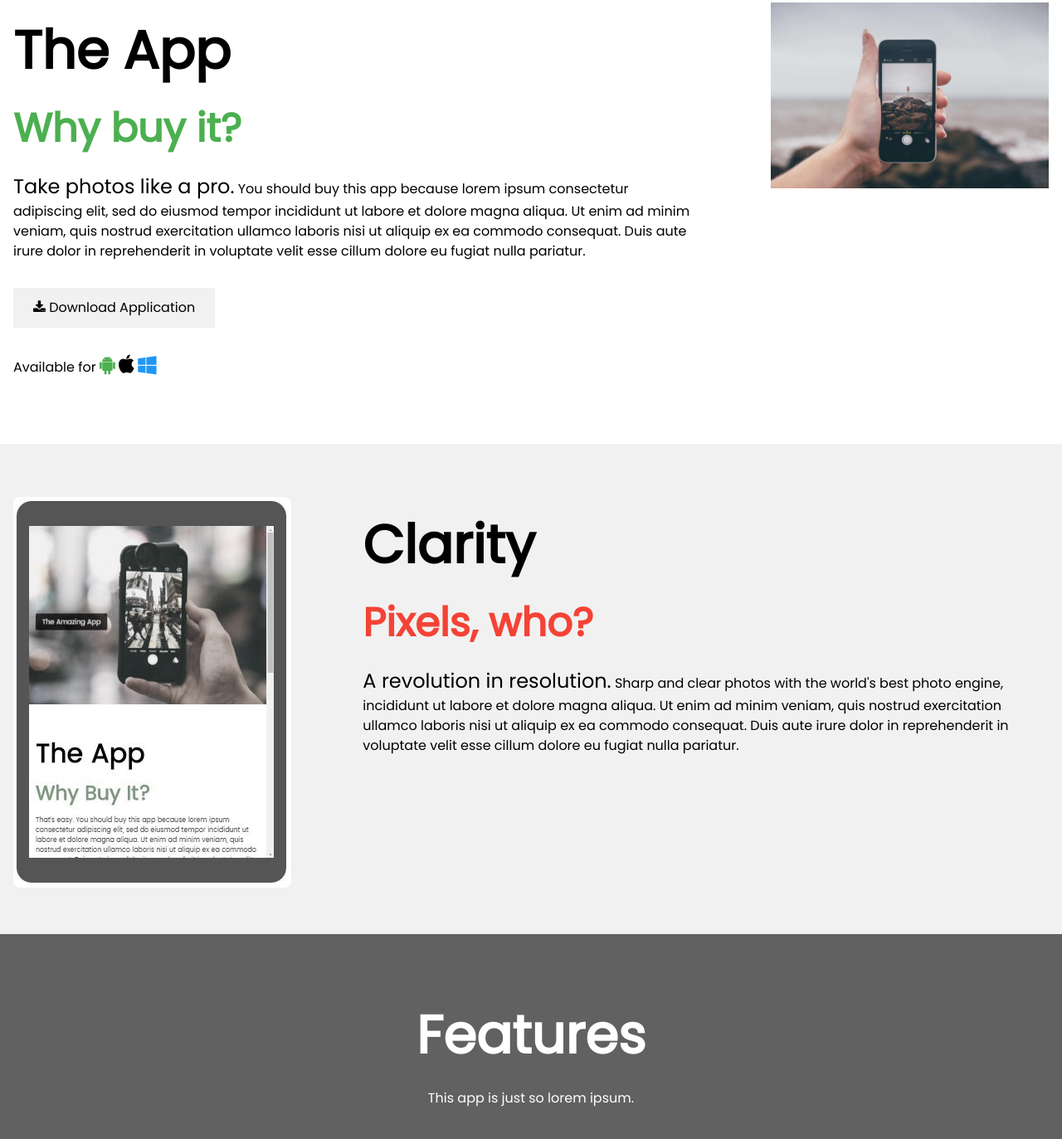
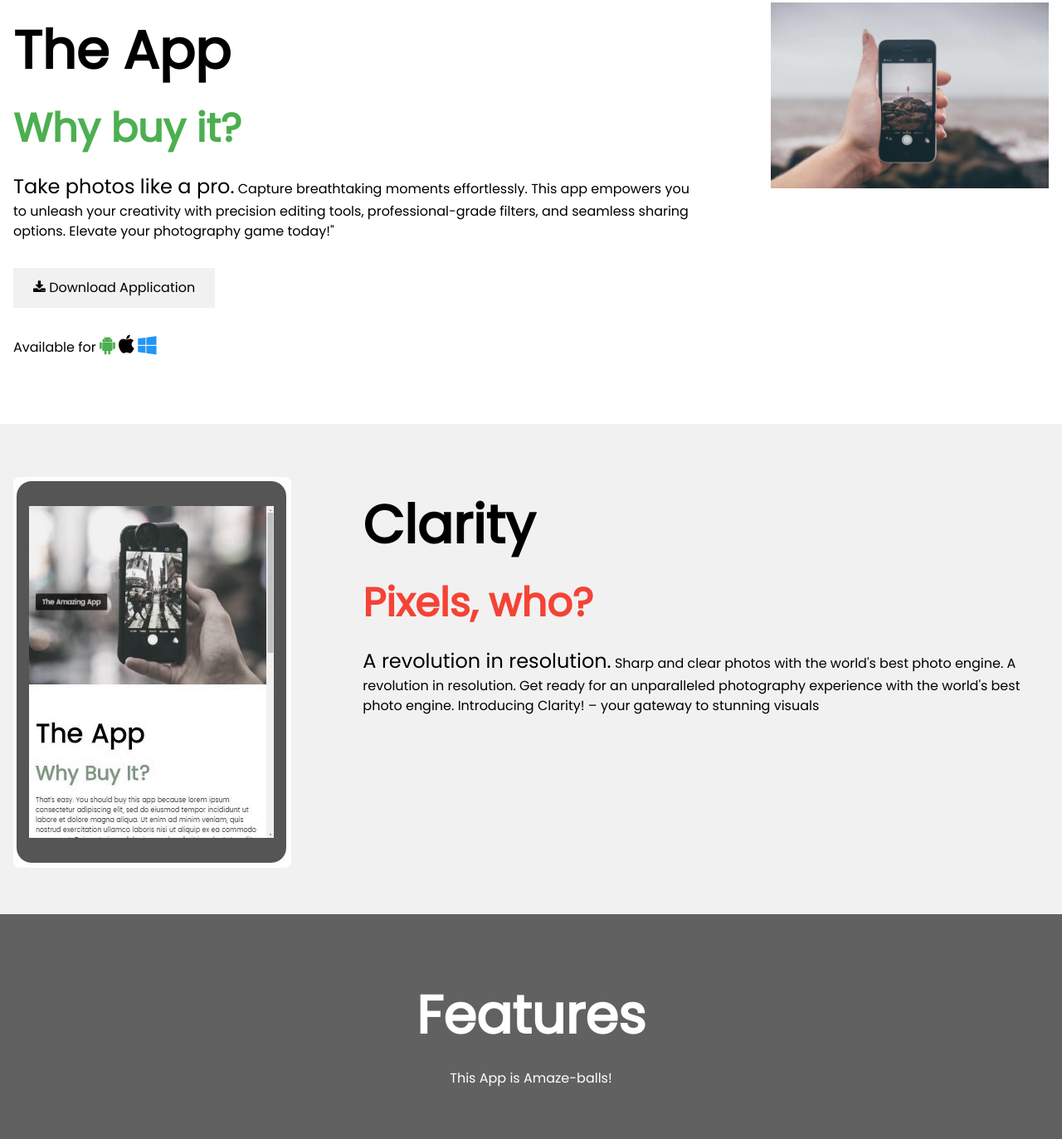
Before and after one commit to jnutt367/app-launch, a plain HTML site: page index.html in a window 1280 px wide. Shown: the part 906-2279 px from the top of the page at 83% size. Drawn offline with nearby package versions, Linux system fonts and the light colour scheme.

Commit message:
commit for replacing lorem with context script

```diff
--- a/index.html
+++ b/index.html
@@ -62,8 +62,7 @@ img {margin-bottom: -8px;}
     <div class="w3-col l8 m6">
       <h1 class="w3-jumbo"><b>The App</b></h1>
       <h1 class="w3-xxxlarge w3-text-green"><b>Why buy it?</b></h1>
-      <p><span class="w3-xlarge">Take photos like a pro.</span> You should buy this app because lorem ipsum consectetur adipiscing elit, sed do eiusmod tempor incididunt ut labore et dolore magna aliqua. Ut enim ad minim veniam, quis nostrud exercitation
-        ullamco laboris nisi ut aliquip ex ea commodo consequat. Duis aute irure dolor in reprehenderit in voluptate velit esse cillum dolore eu fugiat nulla pariatur.</p>
+      <p><span class="w3-xlarge">Take photos like a pro.</span> Capture breathtaking moments effortlessly. This app empowers you to unleash your creativity with precision editing tools, professional-grade filters, and seamless sharing options. Elevate your photography game today!"</p>
       <button class="w3-button w3-light-grey w3-padding-large w3-section w3-hide-small" onclick="document.getElementById('download').style.display='block'">
         <i class="fa fa-download"></i> Download Application
       </button>
@@ -104,8 +103,7 @@ img {margin-bottom: -8px;}
     <div class="w3-col l8 m6">
       <h1 class="w3-jumbo"><b>Clarity</b></h1>
       <h1 class="w3-xxxlarge w3-text-red"><b>Pixels, who?</b></h1>
-      <p><span class="w3-xlarge">A revolution in resolution.</span> Sharp and clear photos with the world's best photo engine, incididunt ut labore et dolore magna aliqua. Ut enim ad minim veniam, quis nostrud exercitation ullamco laboris nisi ut aliquip
-        ex ea commodo consequat. Duis aute irure dolor in reprehenderit in voluptate velit esse cillum dolore eu fugiat nulla pariatur.</p>
+      <p><span class="w3-xlarge">A revolution in resolution.</span> Sharp and clear photos with the world's best photo engine. A revolution in resolution. Get ready for an unparalleled photography experience with the world's best photo engine. Introducing Clarity! – your gateway to stunning visuals</p>
     </div>
   </div>
 </div>
@@ -113,7 +111,7 @@ img {margin-bottom: -8px;}
 <!-- Features Section -->
 <div class="w3-container w3-padding-64 w3-dark-grey w3-center">
   <h1 class="w3-jumbo"><b>Features</b></h1>
-  <p>This app is just so lorem ipsum.</p>
+  <p>This App is Amaze-balls!</p>
 
   <div class="w3-row" style="margin-top:64px">
     <div class="w3-col s3">
@@ -222,7 +220,7 @@ img {margin-bottom: -8px;}
     <i class="fa fa-twitter w3-hover-opacity"></i>
     <i class="fa fa-linkedin w3-hover-opacity"></i>
   </div>
-  <p class="w3-medium">Powered by <a href="https://www.w3schools.com/w3css/default.asp" target="_blank" class="w3-hover-text-green">w3.css</a></p>
+  <p class="w3-medium">Powered by <a href="" target="_blank" class="w3-hover-text-green">JNUTT Styled by W3.CSS</a></p>
 </footer>
 
 <script>
```
